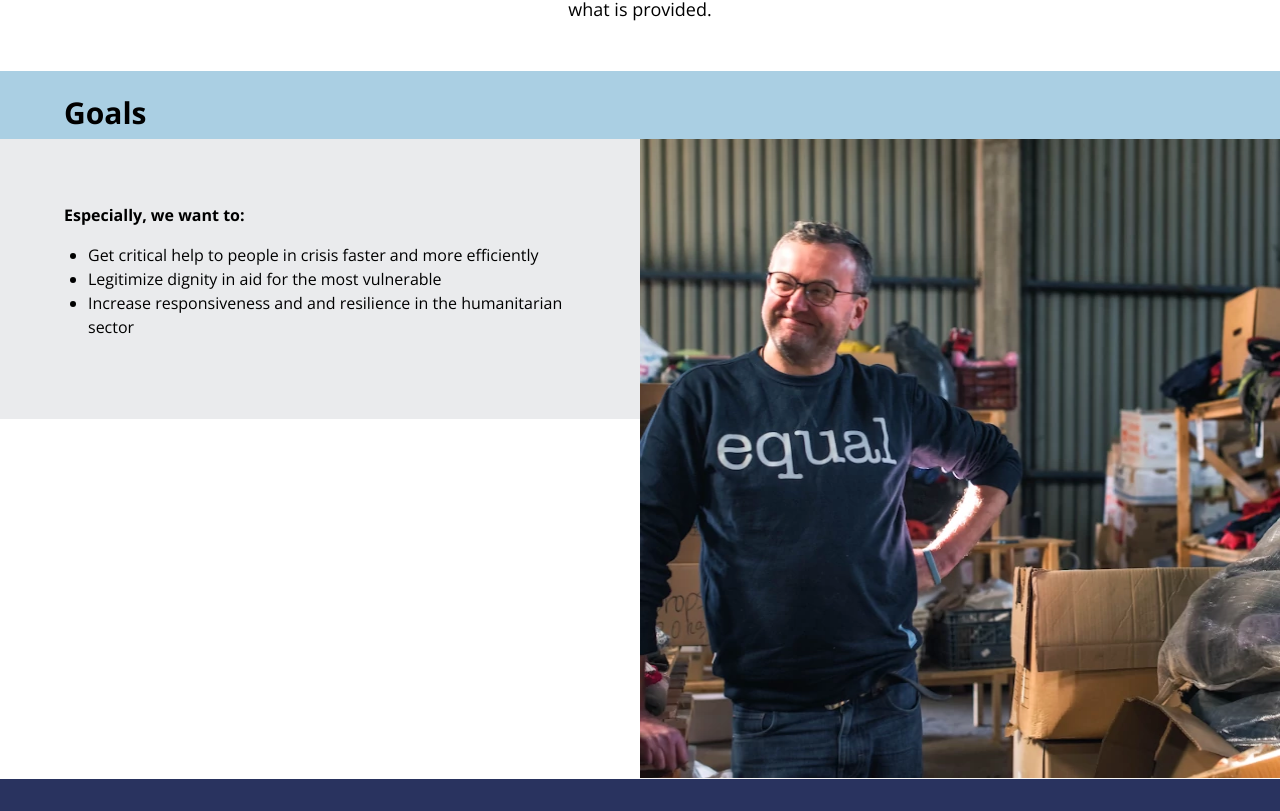
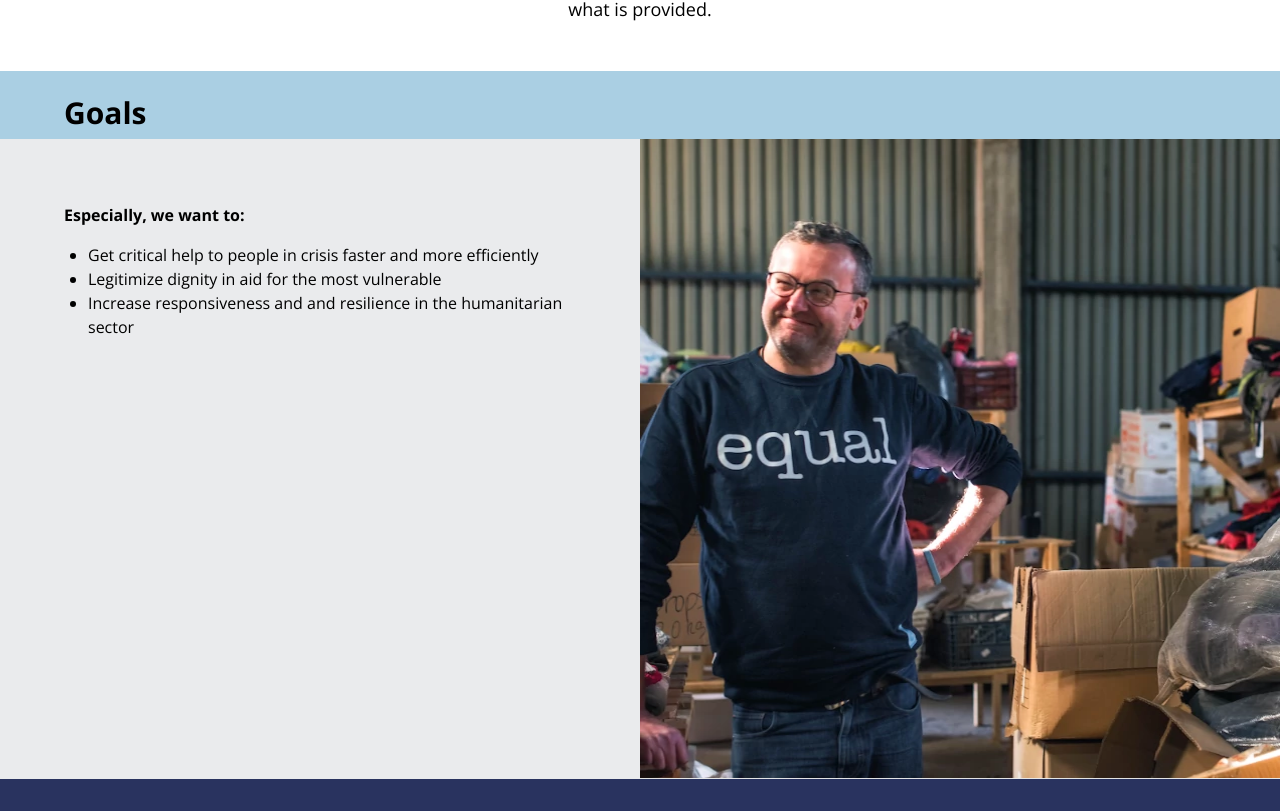
Before and after one commit to boxwise/boxtribute-landing-nextjs, a Next.js app: page /ourimpact in a window 1280 px wide. Shown: the part 349-1160 px from the top of the page. Built offline with nearby package versions, Linux system fonts and the light colour scheme; a web font is replaced by a local one.

Commit message:
Fix Background of ImageText5050

```diff
--- a/components/ImageText5050.tsx
+++ b/components/ImageText5050.tsx
@@ -20,7 +20,7 @@ const ImageText5050 = ({
 }: Props) => {
   const isBreakpoint = useMediaQuery(480);
   return (
-    <div className="max-lg:flex max-lg:flex-row lg:grid lg:grid-cols-2 lg:grid-rows-1 lg:auto-rows-min">
+    <div className="bg-lightgray max-lg:flex max-lg:flex-row lg:grid lg:grid-cols-2 lg:grid-rows-1 lg:auto-rows-min">
       <div className={`flex flex-row relative max-h-[320px] lg:max-h-[640px] lg:order-${order}`}>
         {isBreakpoint ? (
           <Image
@@ -41,7 +41,7 @@ const ImageText5050 = ({
           />
         )}
       </div>
-      <div className="h-fit p-4 md:p-16 bg-lightgray">{children}</div>
+      <div className="h-fit p-4 md:p-16">{children}</div>
     </div>
   );
 };
```
